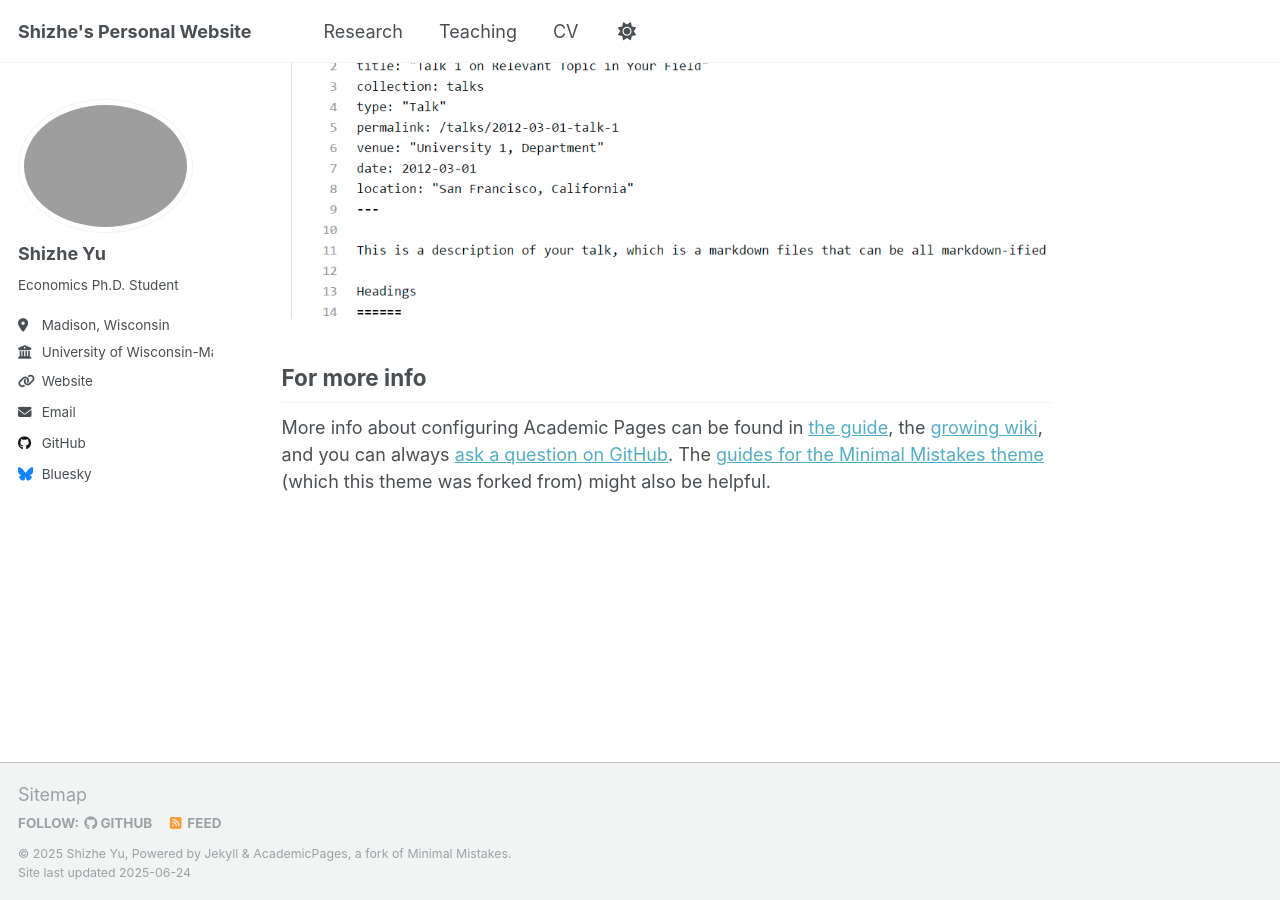
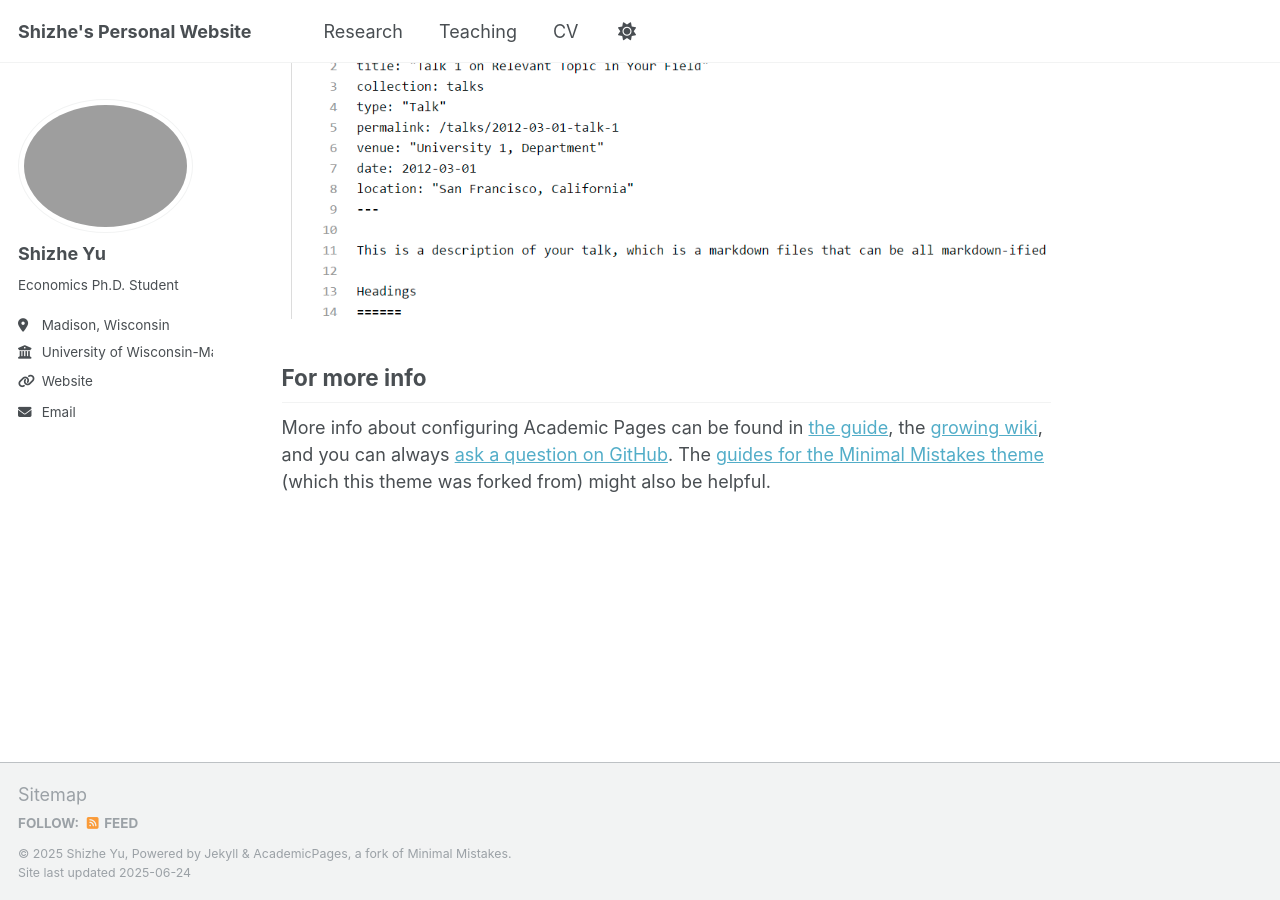
Before and after one commit to shizhe-yu/shizhe-yu.github.io, a Jekyll site: the page built from _pages/about.md, in a window 1280 px wide and 900 px high, scrolled down 2636 px. Built offline with Jekyll 4.4.1, drawn with Linux system fonts in a browser that asks for light colours.

Commit message:
Update _config.yml

```diff
--- a/_config.yml
+++ b/_config.yml
@@ -13,7 +13,7 @@
 title_separator          : "-"
 name                     : &name "Shizhe Yu"
 description              : "" #&description "personal description"
-url                      : https://shizhe-yu.github.io # the base hostname & protocol for your site e.g. "https://[your GitHub username].github.io" or if you already have some other page hosted on Github then use "https://[your GitHub username].github.io/[Your Repo Name]"
+url                      : "https://shizhe-yu.github.io" # the base hostname & protocol for your site e.g. "https://[your GitHub username].github.io" or if you already have some other page hosted on Github then use "https://[your GitHub username].github.io/[Your Repo Name]"
 baseurl                  : "" # the subpath of your site, e.g. "/blog"
 repository               : "academicpages/academicpages.github.io"
 
@@ -22,13 +22,13 @@
 #               Additional customization can be done by editing /_includes/author-profile.html
 author:
   # Biographic information
-  avatar           : "images/bio.png"
+  avatar           : "bio.png"
   name             : "Shizhe Yu"
   pronouns         : "" # example: "she/her"
   bio              : "Economics Ph.D. Student"
   location         : "Madison, Wisconsin"
   employer         : "University of Wisconsin-Madison"
-  uri              : "" # URL
+  uri              : "https://econ.wisc.edu/staff/yu-shizhe/" # URL
   email            : "shizhe.yu@wisc.edu"
 
   # Academic websites
@@ -46,12 +46,12 @@
   bitbucket        : # Username - Update with your username on the site
   codepen          : # Username
   dribbble         : # Username
-  github           : "academicpages"
+  github           : # "academicpages"
   kaggle           : # Username
   stackoverflow    : # User number or user number and name (i.e., use "1" or "1/jeff-atwood")
 
   # Social media
-  bluesky          : "bsky.app" # Replace this with you Bluesky username
+  bluesky          : #"bsky.app" # Replace this with you Bluesky username
   facebook         : # Username
   flickr           : # Username
   foursquare       : # Username
```
